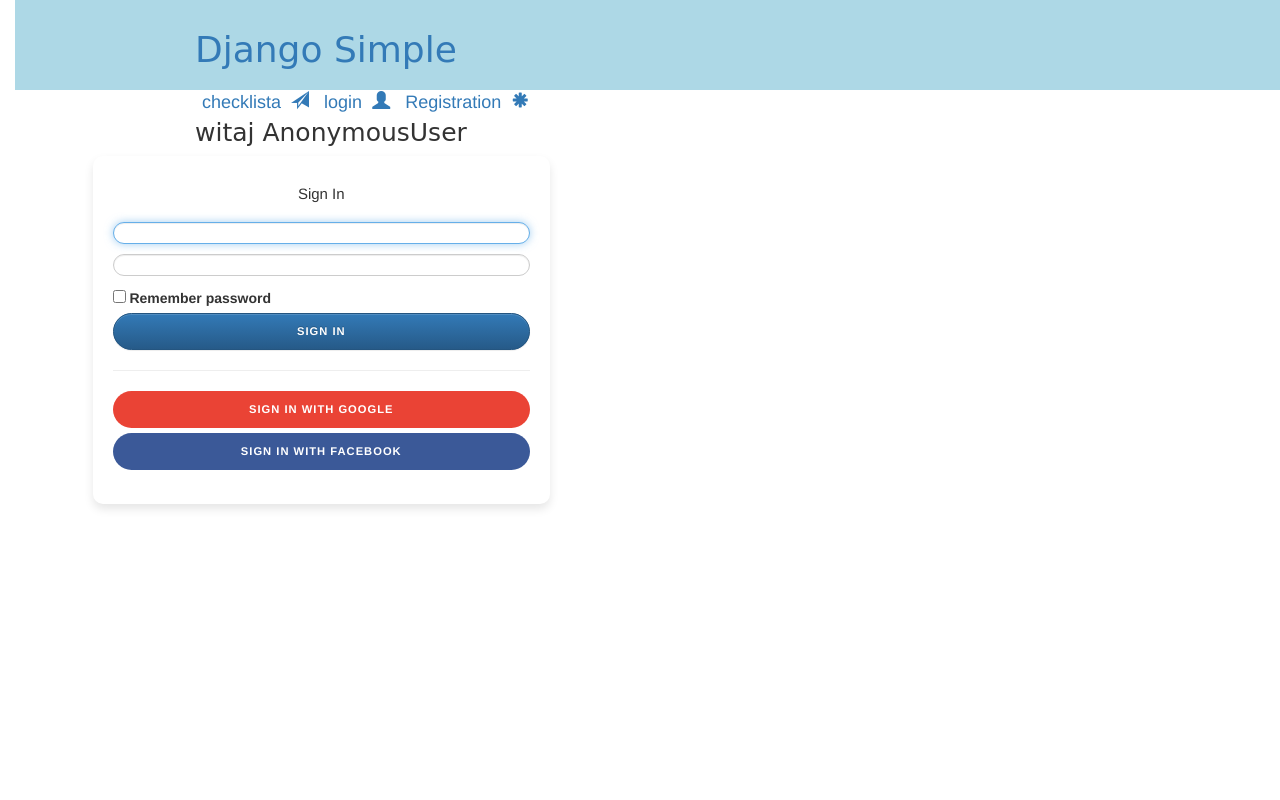
After one commit to Mazek134/Django_p, a Django app: page /account/mozenowelog/ in a window 1280 px wide. The commit adds this page. Run offline with Django 3.2, Linux system fonts and the light colour scheme; some libraries are stand-ins or nearby versions.

Commit message:
new login layout

```diff
--- a/account/forms.py
+++ b/account/forms.py
@@ -1,6 +1,7 @@
 
 from django import forms
+from django.contrib.auth.forms import AuthenticationForm
 
-class LoginForm(forms.Form):
+class LoginForm(AuthenticationForm):
  username = forms.CharField()
  password = forms.CharField(widget=forms.PasswordInput)
--- a/account/templates/registration/login.html
+++ b/account/templates/registration/login.html
@@ -11,14 +11,15 @@
  <p>Wypełnij poniższy formularz, aby się zalogować:</p>
 
  {% endif %}
+
  <div class="login-form">
  <form action="{% url 'login' %}" method="post">
  {{ form.as_p }}
  {% csrf_token %}
  <input type="hidden" name="next" value="{{ next }}" />
- <p><input type="submit" value="Zaloguj"></p>
+ <button class="btn btn-lg btn-primary btn-block text-uppercase" type="submit">Sign in</button>
   <a href="{% url 'register' %}">lub zarejestruj sie</a>
  </form>
-
+<button class="btn btn-lg btn-google btn-block text-uppercase" type="submit"><i class="fab fa-google mr-2"></i> Sign in with Google</button><button class="btn btn-lg btn-facebook btn-block text-uppercase" type="submit"><i class="fab fa-facebook-f mr-2"></i> Sign in with Facebook</button>
  </div>
 {% endblock %}
--- /dev/null
+++ b/account/templates/registration/mozenowelog.html
@@ -0,0 +1,38 @@
+{% extends "blog/base.html" %}
+
+{% block content %}
+<body>
+  <div class="container">
+    <div class="row">
+      <div class="col-sm-9 col-md-7 col-lg-5 mx-auto">
+        <div class="card card-signin my-5">
+          <div class="card-body">
+            <h5 class="card-title text-center">Sign In</h5>
+            <form class="form-signin">
+              <div class="form-label-group">
+                <input type="email" id="inputEmail" class="form-control"  required autofocus>
+                <label for="inputEmail"></label>
+              </div>
+
+              <div class="form-label-group">
+                <input type="password" id="inputPassword" class="form-control"  required>
+                <label for="inputPassword"></label>
+              </div>
+
+              <div class="custom-control custom-checkbox mb-3">
+                <input type="checkbox" class="custom-control-input" id="customCheck1">
+                <label class="custom-control-label" for="customCheck1">Remember password</label>
+              </div>
+              <button class="btn btn-lg btn-primary btn-block text-uppercase" type="submit">Sign in</button>
+              <hr class="my-4">
+              <button class="btn btn-lg btn-google btn-block text-uppercase" type="submit"><i class="fab fa-google mr-2"></i> Sign in with Google</button>
+              <button class="btn btn-lg btn-facebook btn-block text-uppercase" type="submit"><i class="fab fa-facebook-f mr-2"></i> Sign in with Facebook</button>
+            </form>
+
+          </div>
+        </div>
+      </div>
+    </div>
+  </div>
+</body>
+{% endblock %}
--- a/account/urls.py
+++ b/account/urls.py
@@ -9,5 +9,6 @@ urlpatterns = [
  path('login/', auth_views.LoginView.as_view(), name='login'),
  path('logout/', auth_views.LogoutView.as_view(), name='logout'),
  path('register/', views.register, name='register'),
+ path('mozenowelog/', views.mozenowelog, name='mozenowelog'),
 
 ]
--- a/account/views.py
+++ b/account/views.py
@@ -27,6 +27,10 @@ def register(request):
  return render(request,'registration/register.html',{'form':form})
 
 
+def mozenowelog(request):
+
+
+ return render(request,'registration/mozenowelog.html')
 
 
 
--- a/blog/forms.py
+++ b/blog/forms.py
@@ -20,5 +20,5 @@ class TaskForm(forms.ModelForm):
         }
 
 class LoginForm(forms.Form):
-    username = forms.CharField()
+    username = forms.CharField(widget=forms.TextInput)
     password = forms.CharField(widget=forms.PasswordInput)
--- a/blog/static/css/blog.css
+++ b/blog/static/css/blog.css
@@ -215,6 +215,20 @@ float:right;
 
 
 
+.login-form {
+border: 0;
+border-radius: 3rem;
+box-shadow: 0 0.5rem 2rem 0 rgba(0, 0, 0, 0.1);
+width:50%;
+height:400px;
+
+}
+
+
+
+
+
+
 
 .zadanka {
 margin-top:30px;
@@ -255,3 +269,106 @@ float:right;
 .zrobione {
 text-decoration:line-through;
 }
+
+
+
+.card-signin {
+  border: 0;
+  border-radius: 1rem;
+  box-shadow: 0 0.5rem 1rem 0 rgba(0, 0, 0, 0.1);
+}
+
+.card-signin .card-title {
+  margin-bottom: 2rem;
+  font-weight: 300;
+  font-size: 1.5rem;
+}
+
+.card-signin .card-body {
+  padding: 2rem;
+}
+
+.form-signin {
+  width: 100%;
+}
+
+.form-signin .btn {
+  font-size: 80%;
+  border-radius: 5rem;
+  letter-spacing: .1rem;
+  font-weight: bold;
+  padding: 1rem;
+  transition: all 0.2s;
+}
+
+.form-label-group {
+  position: relative;
+  margin-bottom: 1rem;
+}
+
+.form-label-group input {
+  height: auto;
+  border-radius: 2rem;
+}
+
+.form-label-group>input,
+.form-label-group>label {
+  padding: var(--input-padding-y) var(--input-padding-x);
+}
+
+.form-label-group>label {
+  position: absolute;
+  top: 0;
+  left: 0;
+  display: block;
+  width: 100%;
+  margin-bottom: 0;
+  /* Override default `<label>` margin */
+  line-height: 1.5;
+  color: #495057;
+  border: 1px solid transparent;
+  border-radius: .25rem;
+  transition: all .1s ease-in-out;
+}
+
+.form-label-group input::-webkit-input-placeholder {
+  color: transparent;
+}
+
+.form-label-group input:-ms-input-placeholder {
+  color: transparent;
+}
+
+.form-label-group input::-ms-input-placeholder {
+  color: transparent;
+}
+
+.form-label-group input::-moz-placeholder {
+  color: transparent;
+}
+
+.form-label-group input::placeholder {
+  color: transparent;
+}
+
+.form-label-group input:not(:placeholder-shown) {
+  padding-top: calc(var(--input-padding-y) + var(--input-padding-y) * (2 / 3));
+  padding-bottom: calc(var(--input-padding-y) / 3);
+}
+
+.form-label-group input:not(:placeholder-shown)~label {
+  padding-top: calc(var(--input-padding-y) / 3);
+  padding-bottom: calc(var(--input-padding-y) / 3);
+  font-size: 12px;
+  color: #777;
+}
+
+.btn-google {
+  color: white;
+  background-color: #ea4335;
+}
+
+.btn-facebook {
+  color: white;
+  background-color: #3b5998;
+}
--- a/blog/templates/blog/base.html
+++ b/blog/templates/blog/base.html
@@ -18,7 +18,8 @@
     </div>
      <div id="icons">
 
-         <a href="{% url 'checkLIST2' %}" class="top-menu">&nbsp&nbsp checklistaTEST &nbsp<span class="glyphicon glyphicon-send"></span></a>
+         <a href="{% url 'checkLIST2' %}" class="top-menu">&nbsp&nbsp checklista &nbsp<span class="glyphicon glyphicon-send"></span></a>
+
         {% if user.is_authenticated %}
 
         <a href="{% url 'post_new' %}" class="top-menu">&nbsp&nbspadd new post &nbsp<span class="glyphicon glyphicon-plus"></span></a>
@@ -34,6 +35,7 @@
 
     <div class="content container">
 
+
         <div class="row">
             <div class="col-md-8">
                 <br>
```
Also changed, not shown: blog/templates/blog/checkLIST2.html (+1 -7 lines), blog/views.py (line endings or trailing spaces), mysite/settings.py (line endings or trailing spaces).
